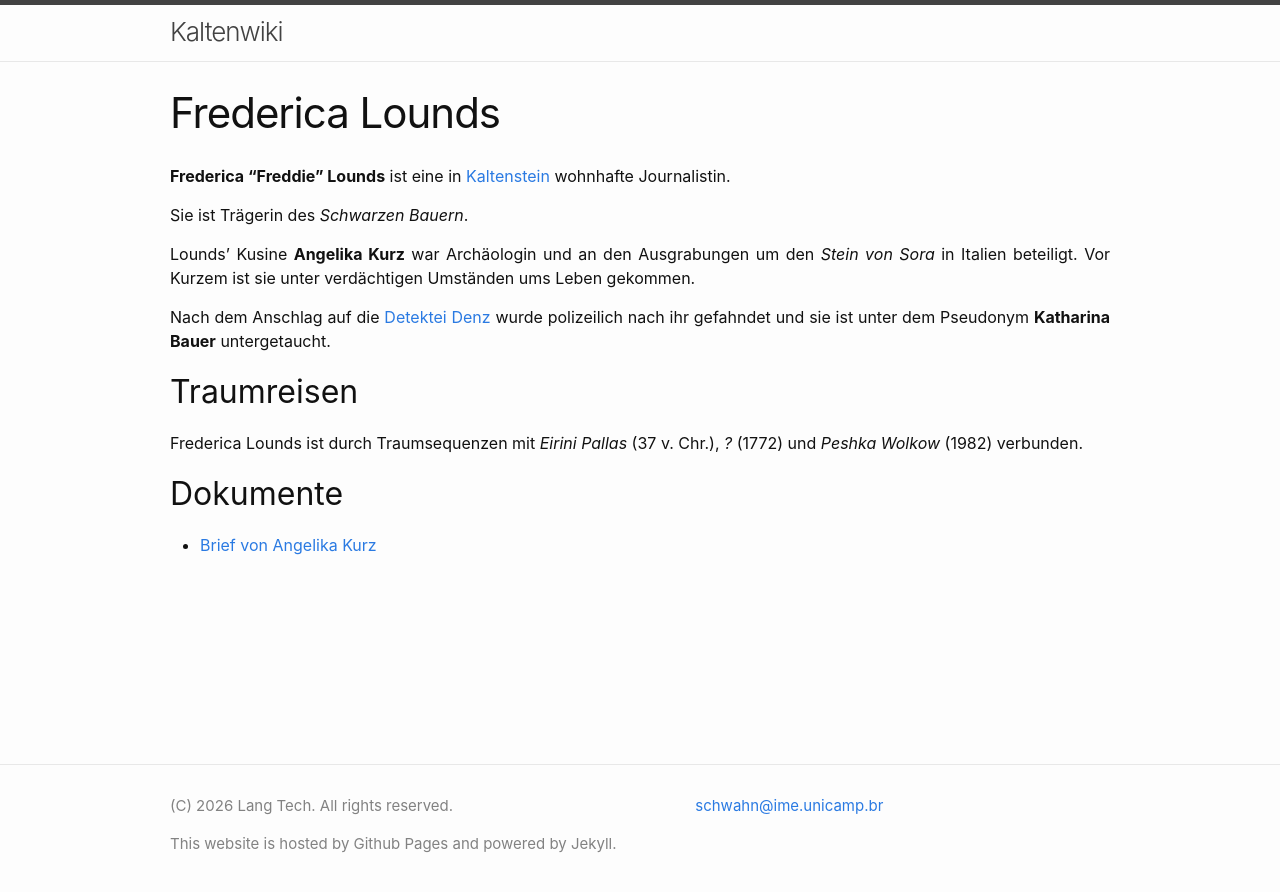
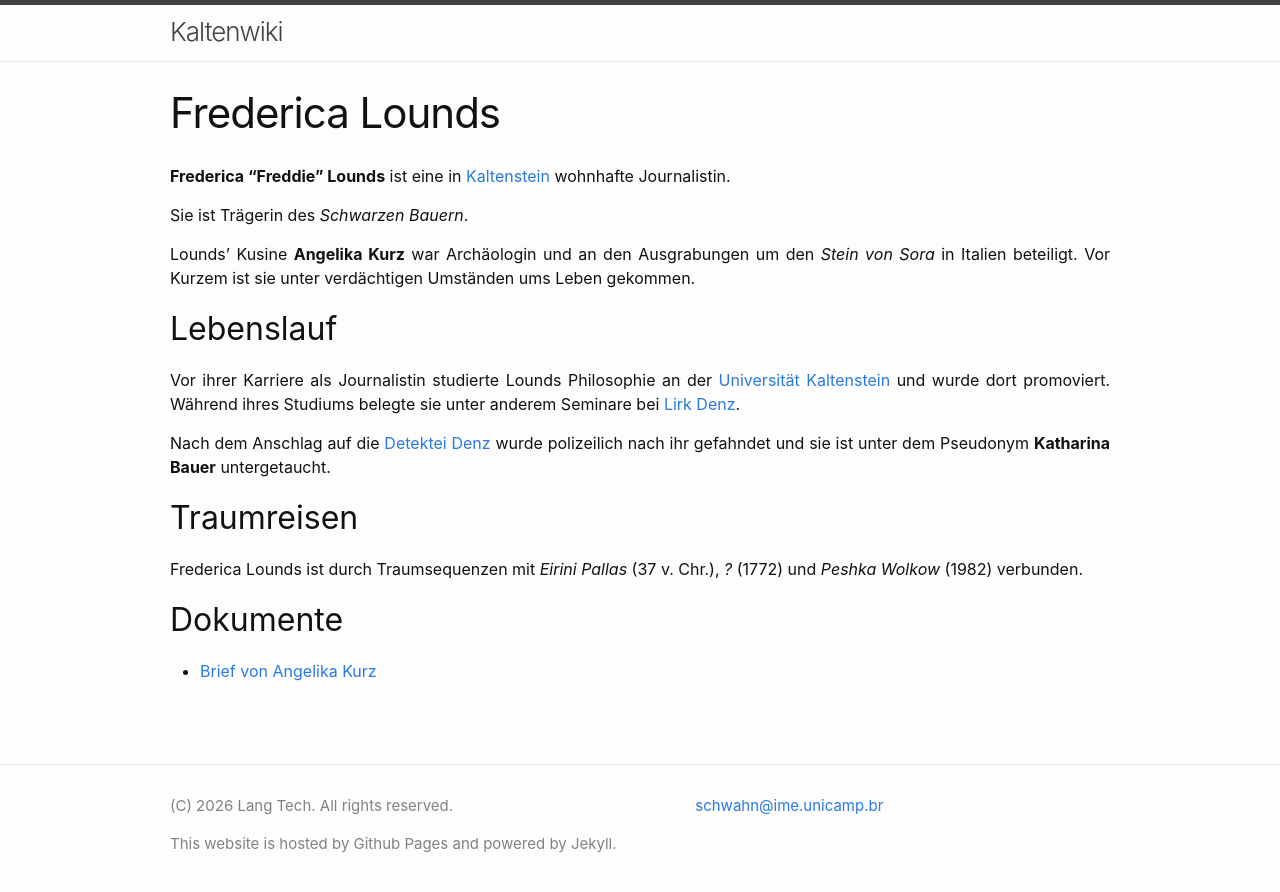
Before and after one commit to PSchwahn/kaltenwiki, a Jekyll site: the page built from _kaltenwiki/freddie.md, in a window 1280 px wide. Shown: the top 892 px of the page. Built offline with Jekyll 4.4.1, drawn with Linux system fonts in a browser that asks for light colours; some web fonts are replaced.

Commit message:
uni Kaltenstein confusion

```diff
--- a/_kaltenwiki/freddie.md
+++ b/_kaltenwiki/freddie.md
@@ -9,6 +9,10 @@ Sie ist Trägerin des *Schwarzen Bauern*.
 
 Lounds' Kusine **Angelika Kurz** war Archäologin und an den Ausgrabungen um den *Stein von Sora* in Italien beteiligt. Vor Kurzem ist sie unter verdächtigen Umständen ums Leben gekommen.
 
+## Lebenslauf
+
+Vor ihrer Karriere als Journalistin studierte Lounds Philosophie an der [Universität Kaltenstein]({{ "kaltenwiki/uni_kaltenstein" | relative_url }}) und wurde dort promoviert. Während ihres Studiums belegte sie unter anderem Seminare bei [Lirk Denz]({{ "kaltenwiki/lirk" | relative_url }}).
+
 Nach dem Anschlag auf die [Detektei Denz]({{ "kaltenwiki/lirk" | relative_url }}) wurde polizeilich nach ihr gefahndet und sie ist unter dem Pseudonym **Katharina Bauer** untergetaucht.
 
 ## Traumreisen
```
Also changed, not shown: _kaltenwiki/maria.md (+1 -1 lines), _kaltenwiki/prekrasnaya.md (+1 -1 lines), _kaltenwiki/prekrasnaya_institut.md (+1 -1 lines), _kaltenwiki/uni_kaltenstein.md (+1 -1 lines).
